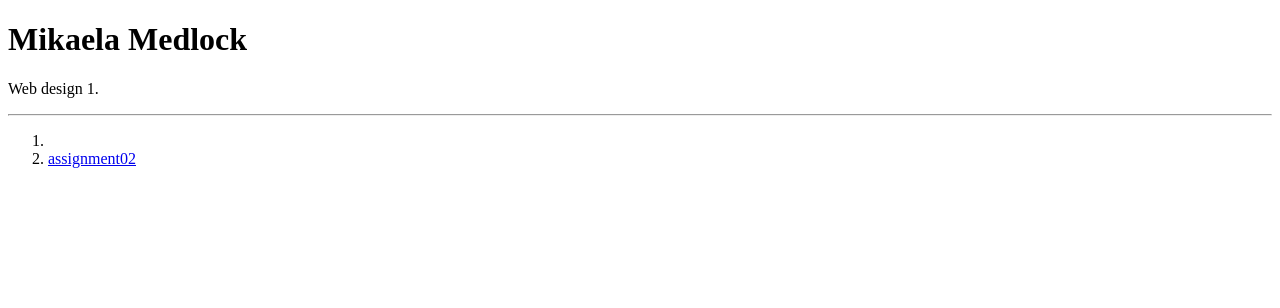
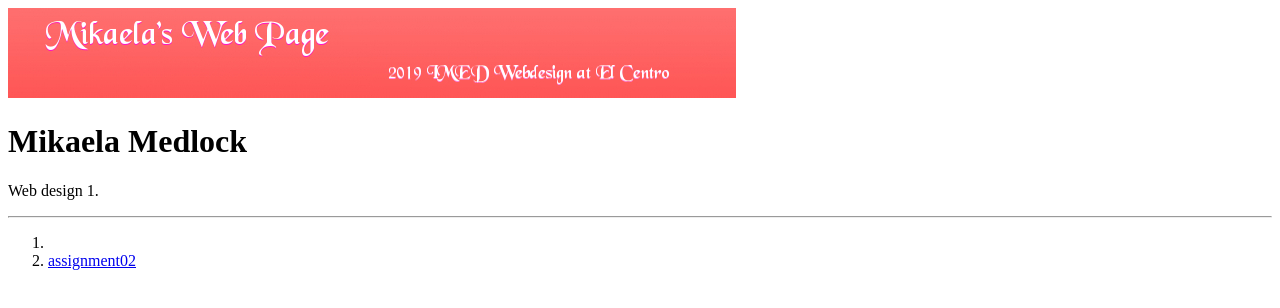
Before and after one commit to MikaelaM1/MikaelaM1.github.io, a plain HTML site: page index.html in a window 1280 px wide. Drawn offline with Linux system fonts and the light colour scheme.

Commit message:
Update index.html

```diff
--- a/index.html
+++ b/index.html
@@ -4,6 +4,11 @@
 <title>IMED-1416</title>
 </head>
 <body>
+
+  <header>
+    <img src="banner.jpg" alt="Mikaela's Page" height=90" width="728">
+  </header>
+
 
 <h1>Mikaela Medlock</h1>
 <p>Web design 1.</p>
```
